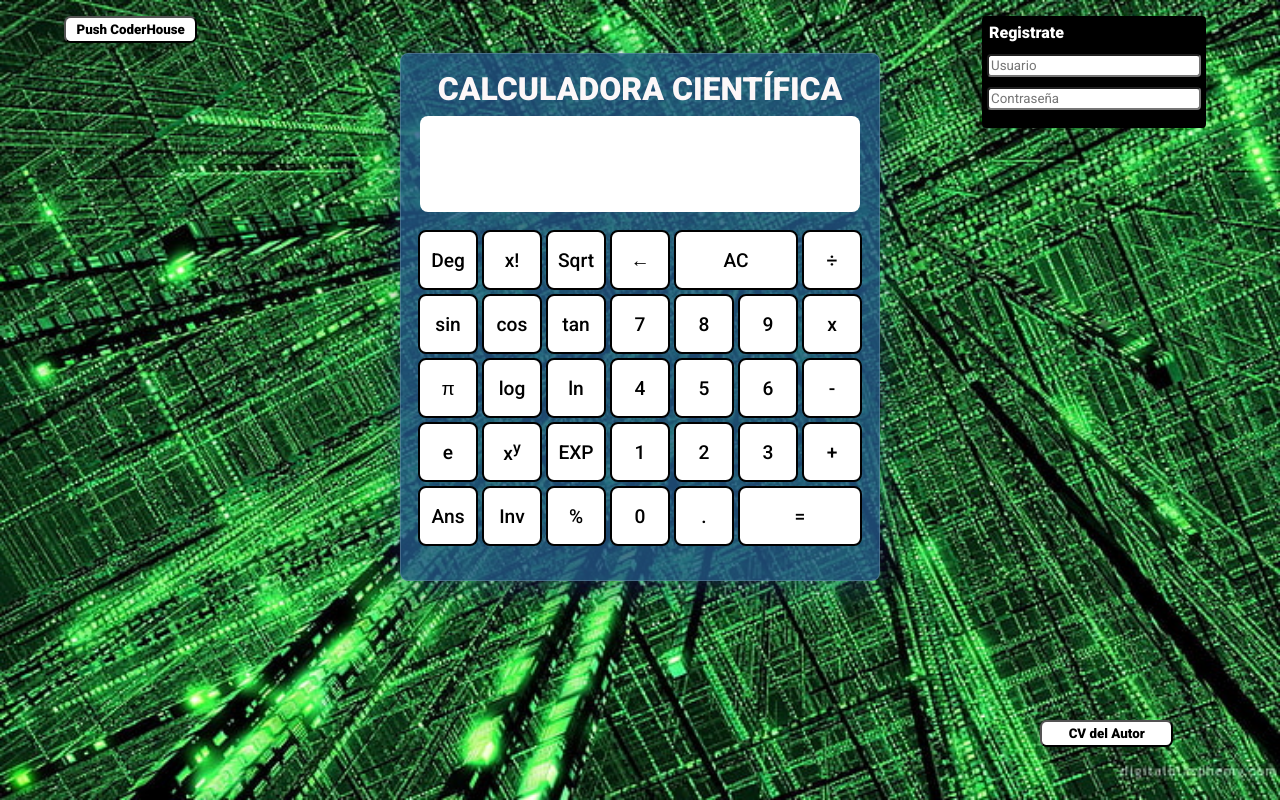
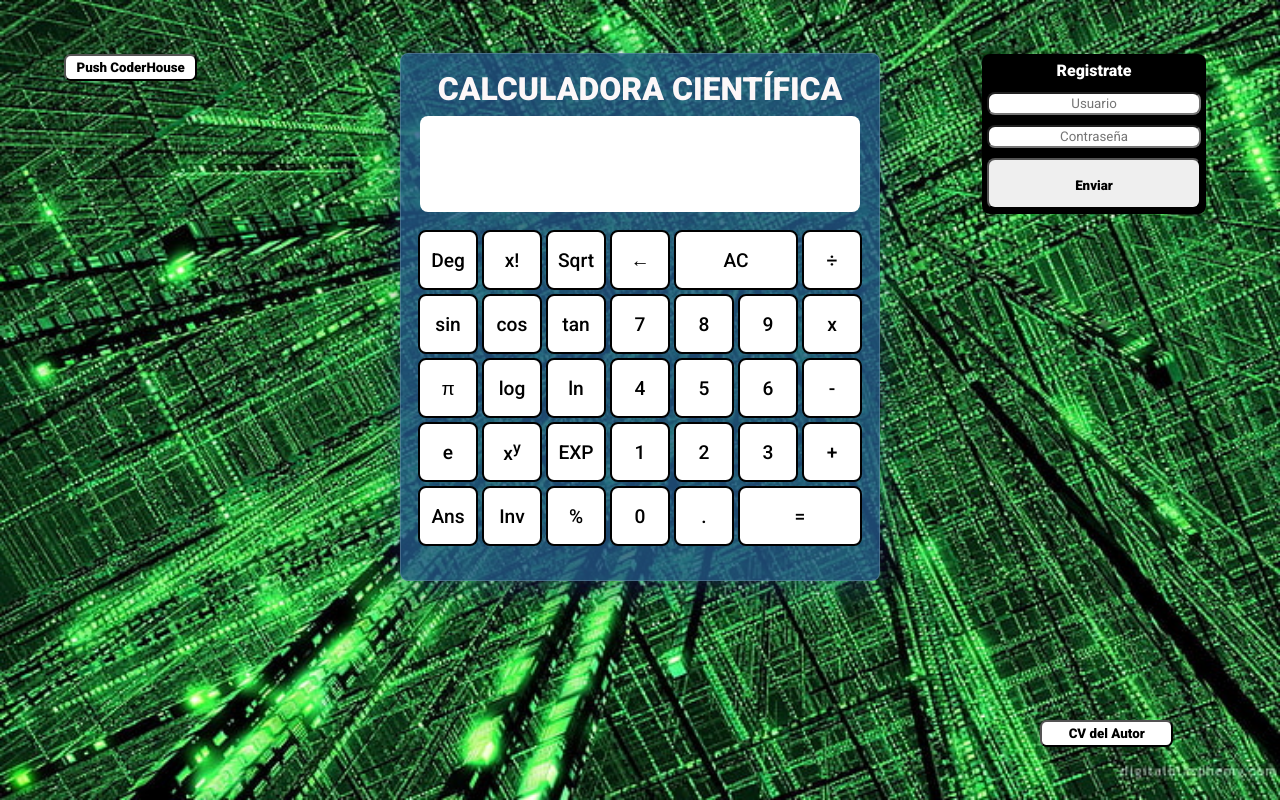
Before and after one commit to pablomilitello/CalculadoraWeb, a website: page index.html in a window 1280 px wide. Drawn offline with nearby package versions, Linux system fonts and the light colour scheme; some packages are replaced by stand-ins of ours; a script that the page names is missing.

Commit message:
arreglo boton Registro

```diff
--- a/index.html
+++ b/index.html
@@ -27,9 +27,10 @@
             <button id="btn__cv">CV del Autor</button>
         </div>
         <div class="conteiner__input">
-            <p class="login">Registrate</p>
-            <input class="login" type="text" placeholder="Usuario" id="usuario">
-            <input class="login" type="text" placeholder="Contraseña" id="contraseña">
+            <p class="div__input">Registrate</p>
+            <input class="div__input" type="text" placeholder="Usuario" id="usuario" required="">
+            <input class="div__input" type="password" placeholder="Contraseña" id="contraseña" required="">
+            <button class="div__btn" type="submit">Enviar</button>
         </div>
     </div>
 
--- a/scss/layout/body.scss
+++ b/scss/layout/body.scss
@@ -18,7 +18,7 @@ h1 {
     width: 90%;
     height: 4em;
     display: flex;
-    margin-top: 1em;
+    margin-top: 3.4em;
     align-items: flex-start;
     justify-content: space-between;
 }
@@ -41,15 +41,24 @@ h1 {
     flex-direction: column;
     color: map-get($colors, color_teclado);
     width: 14em;
-    height: 7em;
+    height: 10em;
     background-color: black;
-    border-radius: 4px;
+    border-radius: 8px;
     margin-right: 10px;
     font-weight: bolder;
 }
 
-.login {
+.div__input {
     padding: 2px;
     margin: 5px;
-    border-radius: 4px;
+    border-radius: 8px;
+    text-align: center;
 }
+
+.div__btn {
+    padding: 5px 2px 2px 2px;
+    margin: 5px;
+    border-radius: 8px;
+    height: 9.5em;
+    font-weight: bolder;
+}
```
Also changed, not shown: css/main.css.
